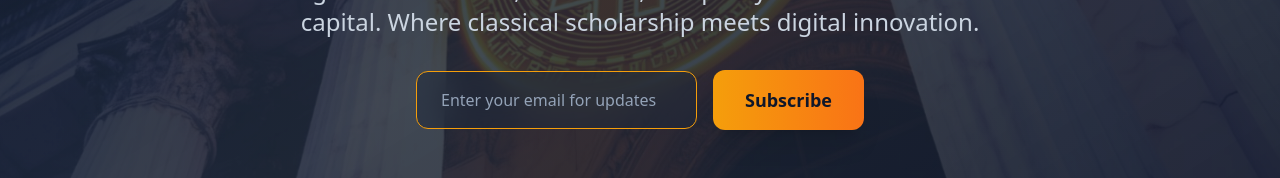
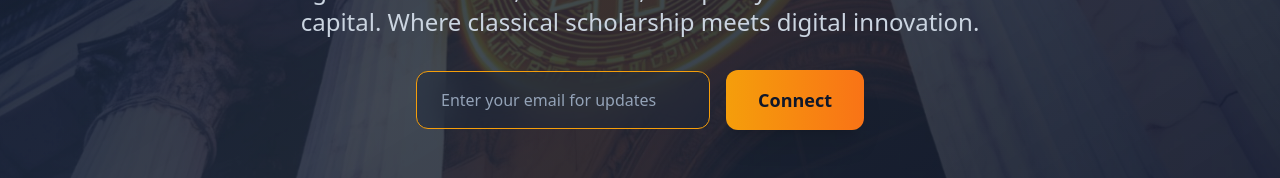
Before and after one commit to treystr/bitcoincenter.io, a Next.js app: page / in a window 1280 px wide. Shown: the part 456-634 px from the top of the page. Built offline with nearby package versions, Linux system fonts and the light colour scheme.

Commit message:
connect-button

```diff
--- a/app/components/Hero.js
+++ b/app/components/Hero.js
@@ -66,13 +66,13 @@ const Hero = () => {
                   : 'bg-gradient-to-r from-amber-500 to-orange-500 text-slate-900 hover:from-amber-400 hover:to-orange-400 hover:shadow-amber-500/25'
               }`}
             >
-              {isSubscribed ? 'Subscribed!' : 'Subscribe'}
+              {isSubscribed ? 'Thanks!' : 'Connect'}
             </button>
           </form>
 
           {isSubscribed && (
             <p className="text-green-400 mt-4 text-sm font-medium animate-pulse">
-              Thank you! You'll be notified of updates.
+              Thank's for your interest! We'll reach out with more updates.
             </p>
           )}
         </div>
```
